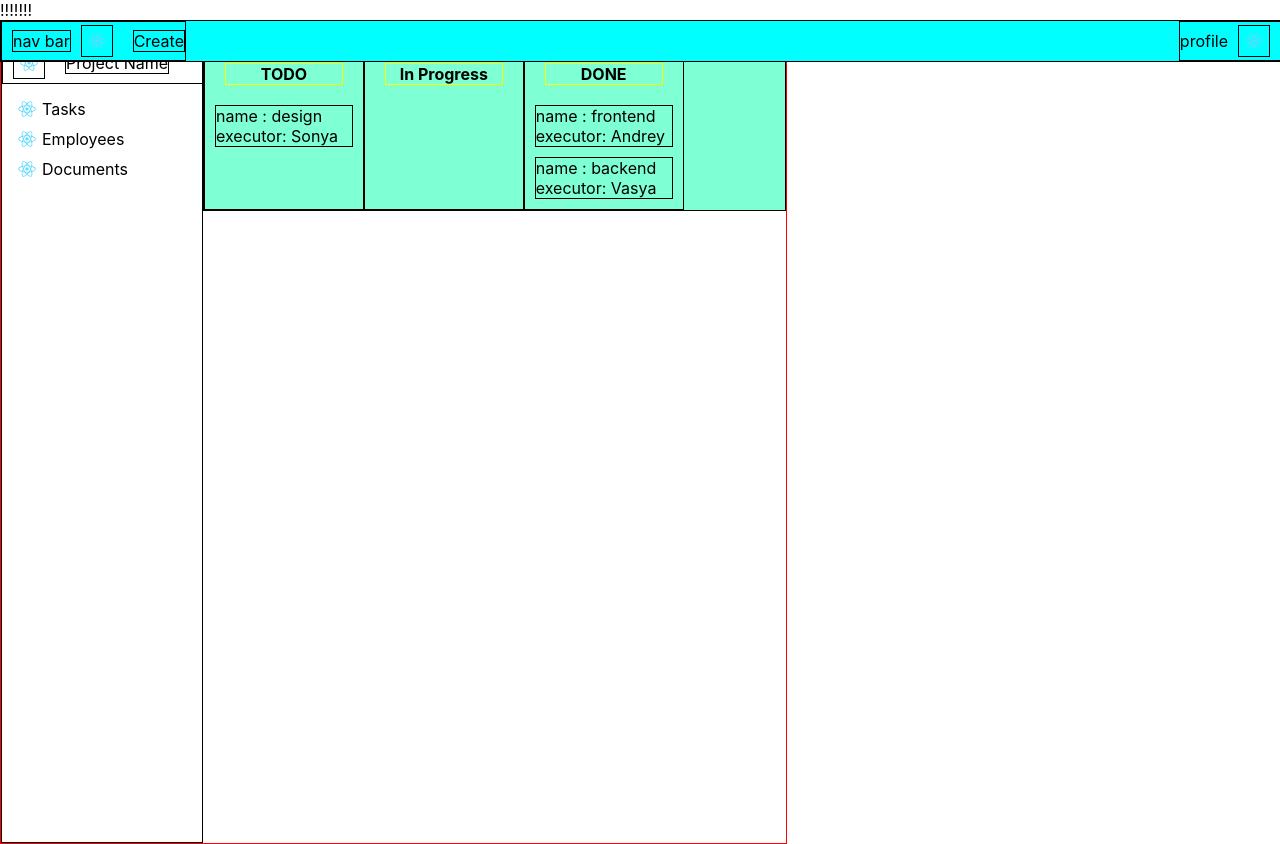
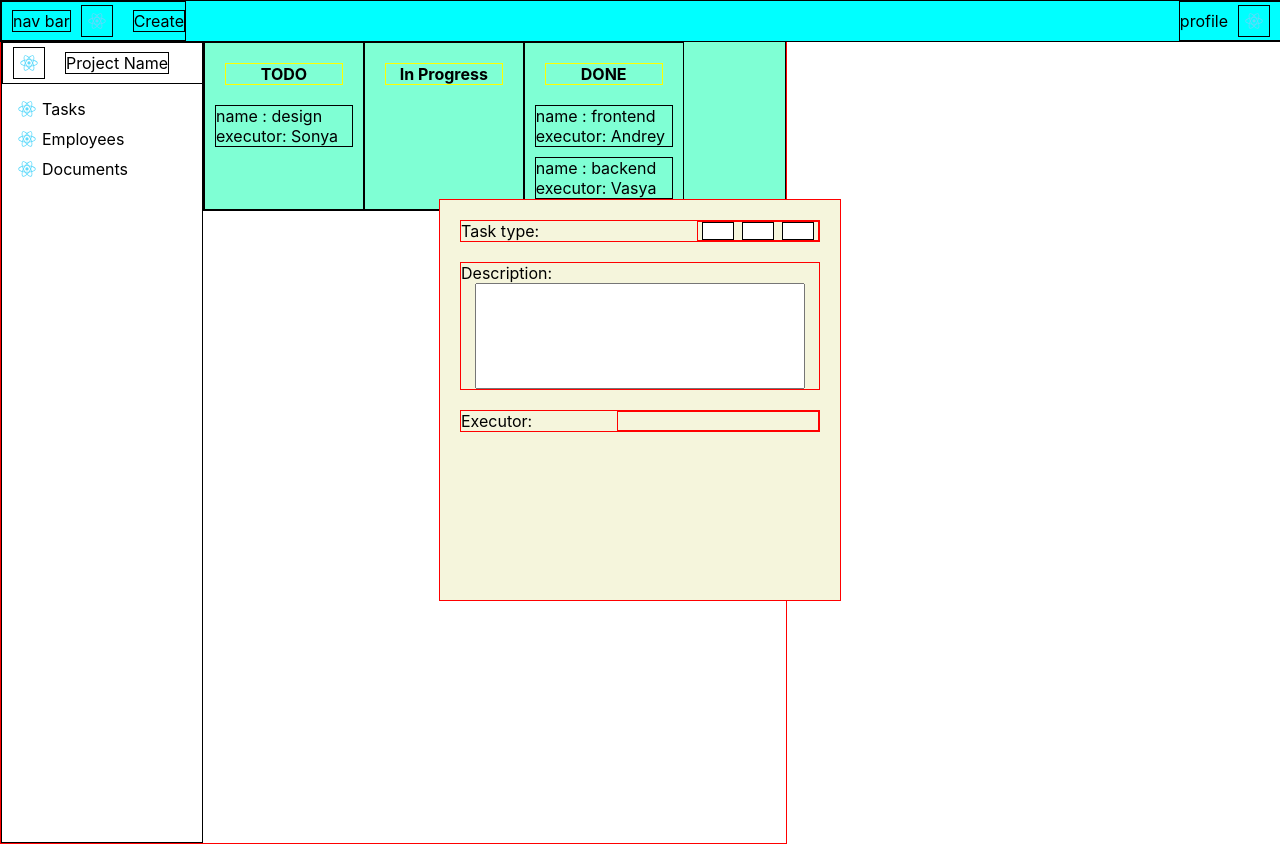
Before and after one commit to DibrovDru/Architecture.1, a React (Create React App) app in the folder my-app/: page /tasks in a window 1280 px wide. Both pictures are taken after a click on the element "Create". Built offline with nearby package versions, Linux system fonts and the light colour scheme.

Commit message:
carry on doing panel

```diff
--- a/my-app/src/components/Base/Header/Header.tsx
+++ b/my-app/src/components/Base/Header/Header.tsx
@@ -1,7 +1,6 @@
 import styles from "./Header.module.css";
 import logo from "../logo.svg";
 
-import { NavBarButtonState } from "../../../types";
 import { Dispatch } from "react";
 
 function ButtonNavBar({
@@ -75,8 +74,8 @@ function Header({
   StateNavBar,
   StateNewTaskPanel,
 }: {
-  StateNavBar: any;
-  StateNewTaskPanel: any;
+  StateNavBar: [boolean, Dispatch<any>];
+  StateNewTaskPanel: [boolean, Dispatch<any>];
 }) {
   // console.log(addTask);
   // debugger;
--- a/my-app/src/components/Tasks/Tasks.module.css
+++ b/my-app/src/components/Tasks/Tasks.module.css
@@ -33,3 +33,58 @@
     border: solid 1px;
     margin: 10px;
 }
+
+
+.new_task_panel {
+    border: solid 1px red;
+    background-color:beige;
+    position: fixed;
+    top: 50%;
+    left: 50%;
+    width: 400px;
+    height: 400px;
+    transform: translate(-50%, -50%);
+}
+
+.new_task_panel > div {
+    border: solid 1px red;
+    margin: 20px;
+}
+
+
+.task_type {
+    display: flex;
+    justify-content: space-between;
+}
+
+.types {
+    border: solid 1px red;
+    width: 120px;
+    display: flex;
+    justify-content: space-around;
+}
+
+.types > div {
+    border: solid 1px;
+    background-color: white;
+    width: 30px;
+}
+
+
+.description > input {
+    width: 90%;
+    height: 100px;
+    display: table;
+    margin: auto;
+}
+
+
+.executor {
+    display: flex;
+    justify-content: space-between;
+}
+
+.choose_employee {
+    border: solid 1px red;
+    width: 200px;
+}
--- a/my-app/src/components/Tasks/Tasks.tsx
+++ b/my-app/src/components/Tasks/Tasks.tsx
@@ -3,7 +3,28 @@ import styles from "./Tasks.module.css";
 import { Task } from "../../types";
 
 export function NewTaskPanel(props: any) {
-  return <div>!!!!!!!</div>;
+  return (
+    <div className={styles.new_task_panel}>
+      <div className={styles.task_type}>
+        <div>Task type:</div>
+        <div className={styles.types}>
+          <div></div>
+          <div></div>
+          <div></div>
+        </div>
+      </div>
+
+      <div className={styles.description}>
+        <div>Description:</div>
+        <input></input>
+      </div>
+
+      <div className={styles.executor}>
+        <div>Executor:</div>
+        <div className={styles.choose_employee}></div>
+      </div>
+    </div>
+  );
 }
 
 function TodoTasks({ tasks }: { tasks: Array<Task> }) {
--- a/my-app/src/types.ts
+++ b/my-app/src/types.ts
@@ -1,8 +1,3 @@
-export type NavBarButtonState = {
-    isOpenNavBar: boolean;
-    changeStateButton: Function;
-  };
-
 //////////////////////////////    TASKS    //////////////////////////////////////////////
 // type TS~ using in C++
 export type Task = {
```
